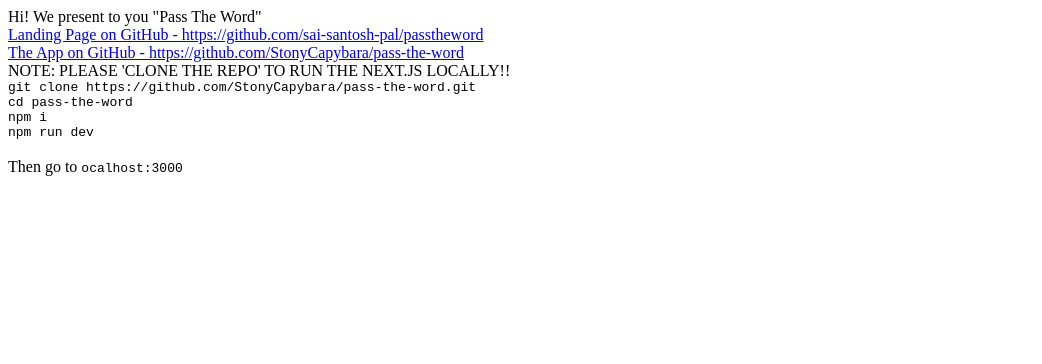
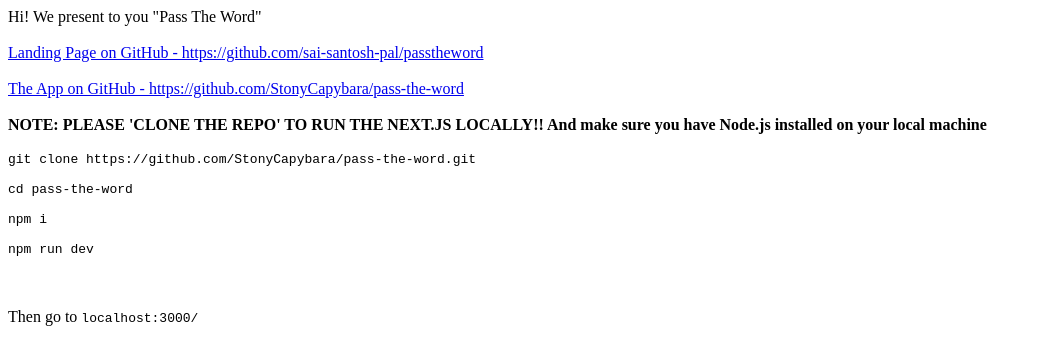
Before and after one commit to Sai-Santosh-Pal/passtheword-project, a plain HTML site: page index.html in a window 1280 px wide. Shown: the whole page, without its empty margins (0-1042 px from the left). Drawn offline with Linux system fonts and the light colour scheme.

Commit message:
Update index.html

```diff
--- a/index.html
+++ b/index.html
@@ -1,20 +1,29 @@
 Hi! We present to you "Pass The Word"
+<br>
 <br>
 <a href="https://github.com/sai-santosh-pal/passtheword">Landing Page on GitHub - https://github.com/sai-santosh-pal/passtheword</a>
 <br>
+<br>
 <a href="https://github.com/StonyCapybara/pass-the-word">The App on GitHub - https://github.com/StonyCapybara/pass-the-word</a>
 <br>
-NOTE: PLEASE 'CLONE THE REPO' TO RUN THE NEXT.JS LOCALLY!!
+<br>
+<b>NOTE: PLEASE 'CLONE THE REPO' TO RUN THE NEXT.JS LOCALLY!! And make sure you have Node.js installed on your local machine</b>
+<br>
 <br>
 <code>
 git clone https://github.com/StonyCapybara/pass-the-word.git
 <br>
+<br>
 cd pass-the-word
+<br>
 <br>
 npm i
 <br>
+<br>
 npm run dev
+<br>
 <br>
 </code>
 <br>
-Then go to <code>ocalhost:3000</code>
+<br>
+Then go to <code>localhost:3000/</code>
```
